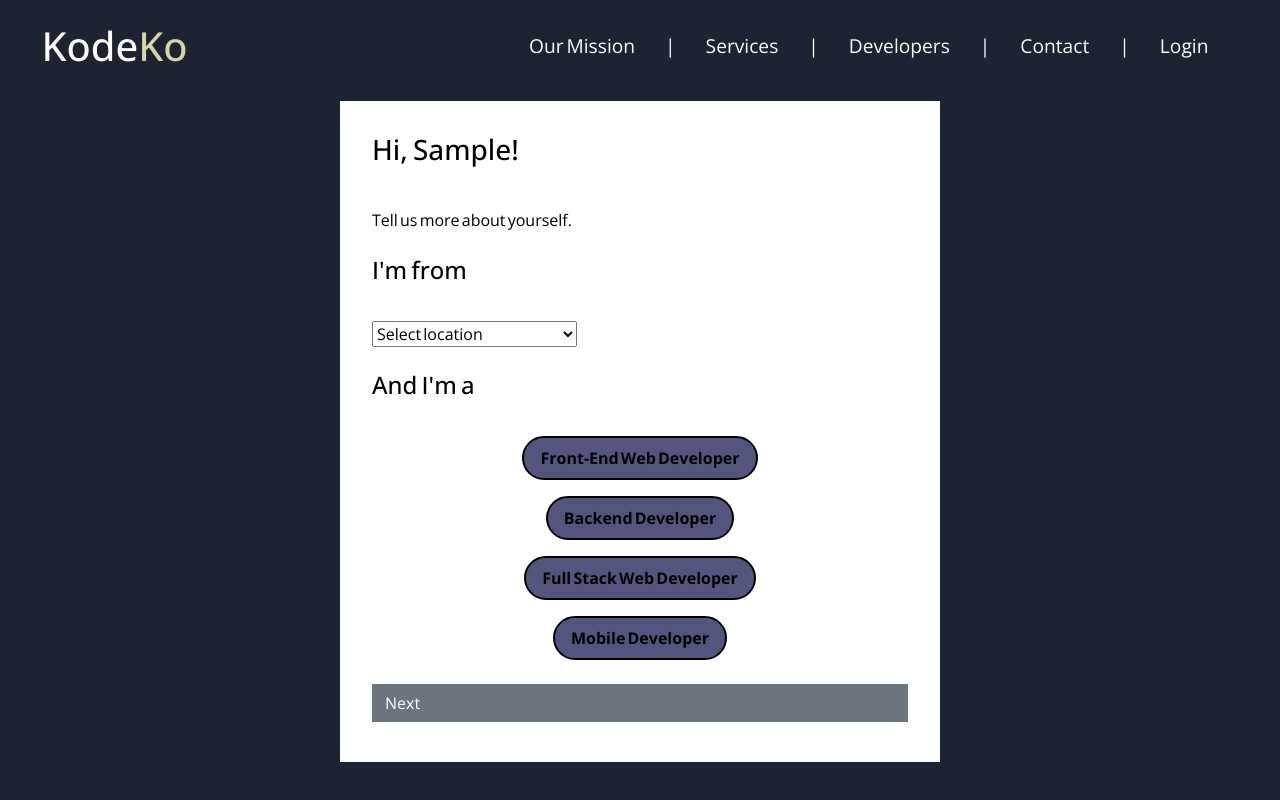
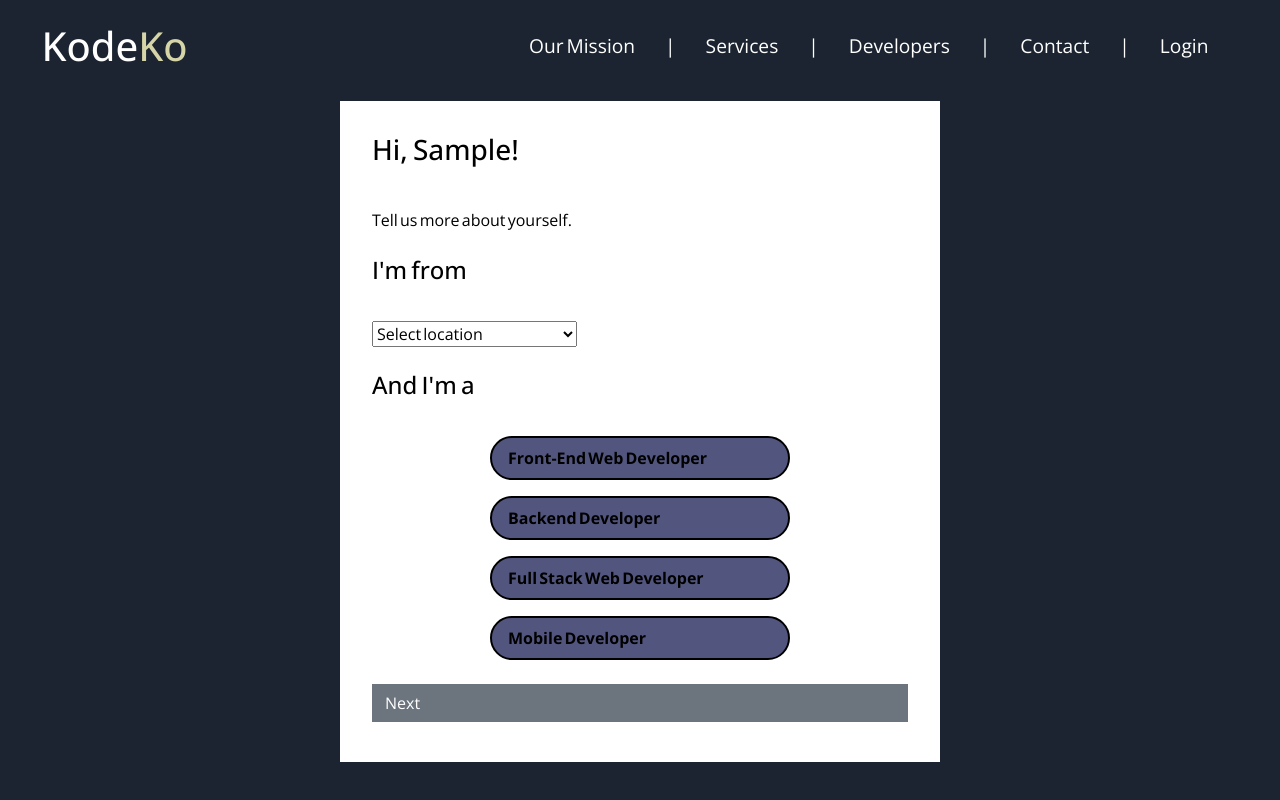
Before and after one commit to hnsnl15/headhunting_site_AHM, a React (Vite) app: page /register in a window 1280 px wide. Both pictures are taken after typing "name@example.com", "Sample", "Sample", "Sample123", "Sample123" into the empty fields and a click on the input "Sign Up". Built offline with nearby package versions, Linux system fonts and the light colour scheme.

Commit message:
Added info completion form on registration.

```diff
--- a/css/form.css
+++ b/css/form.css
@@ -74,6 +74,8 @@ form input[type="submit"] {
 } */
 
 .pos-btn {
+    width: min(300px, 100%);
+
     margin: 1em auto;
     padding: 0.5em 1em;
     border: 2px solid black;
--- a/src/components/Auth/Register.jsx
+++ b/src/components/Auth/Register.jsx
@@ -169,10 +169,10 @@ export default function Register() {
         </select>
 
         <h4>And I'm a</h4>
-        <button className='pos-btn' type='button' onClick={handlePosition}>Front-End Web Developer</button>
-        <button className='pos-btn' type='button' onClick={handlePosition}>Backend Developer</button>
-        <button className='pos-btn' type='button' onClick={handlePosition}>Full Stack Web Developer</button>
-        <button className='pos-btn' type='button' onClick={handlePosition}>Mobile Developer</button>
+        <button className='pos-btn' onClick={handlePosition}>Front-End Web Developer</button>
+        <button className='pos-btn' onClick={handlePosition}>Backend Developer</button>
+        <button className='pos-btn' onClick={handlePosition}>Full Stack Web Developer</button>
+        <button className='pos-btn' onClick={handlePosition}>Mobile Developer</button>
 
         <input className='w-100 btn btn-secondary my-2 rounded-0' type="submit" value="Next" />
       </form>
```
